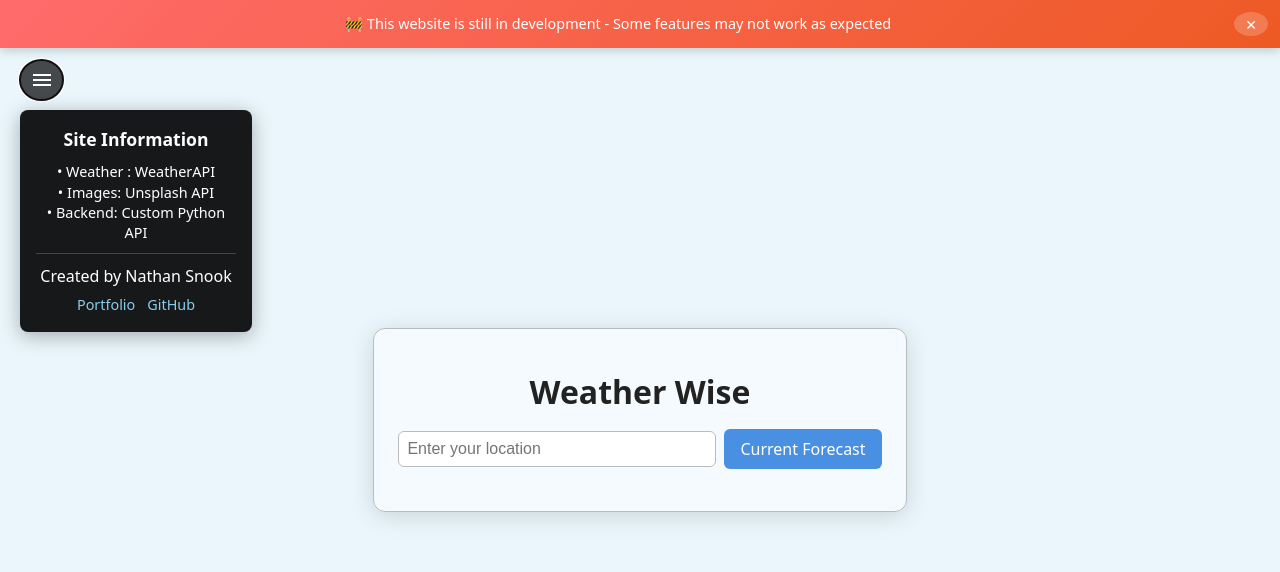
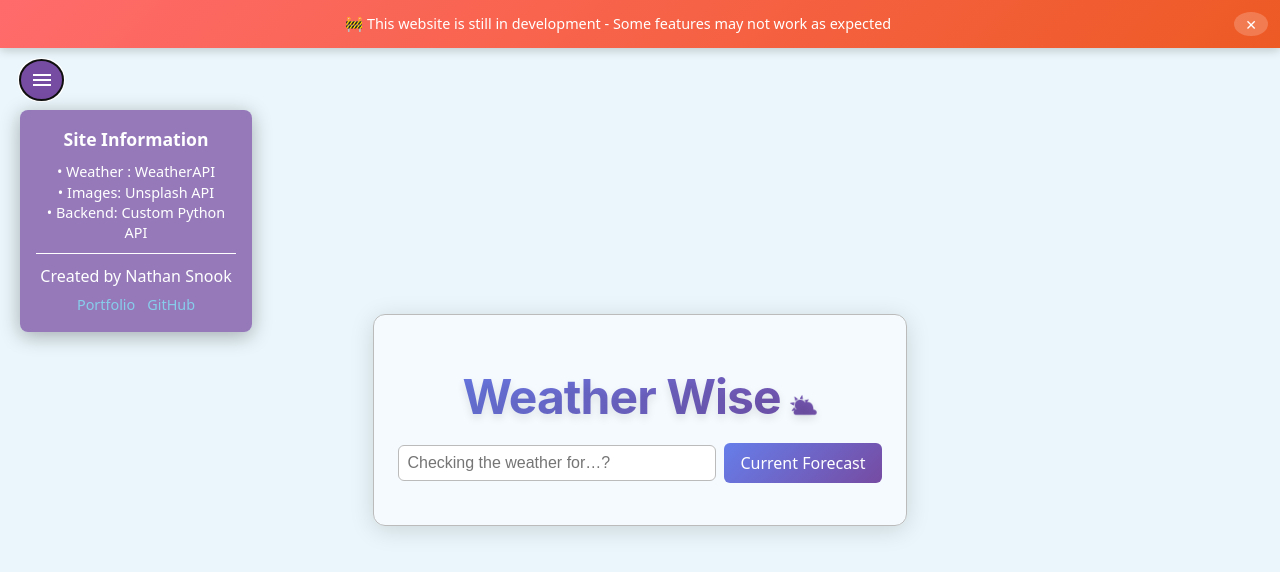
Before and after one commit to w0418773/Weather-App, a React (Vite) app: page / in a window 1280 px wide. Both pictures are taken after a click on the button 41 px from the left and 80 px from the top of the page. Shown: the top 572 px of the page. Built offline with nearby package versions, Linux system fonts and the light colour scheme.

Commit message:
Updated UI

```diff
--- a/src/App.jsx
+++ b/src/App.jsx
@@ -10,6 +10,7 @@ function App() {
   const [showInfoCard, setShowInfoCard] = useState(false)
   const [isMobile, setIsMobile] = useState(window.innerWidth <= 768)
   const [showDevBanner, setShowDevBanner] = useState(true) // Set to false to hide banner
+  const [isLoading, setIsLoading] = useState(false)
   const BaseURLDev = 'http://localhost:8000'
   const BaseURLProd = 'https://weather-api-py.vercel.app'
 
@@ -38,8 +39,10 @@ function App() {
     setWeather(null)
     setBgUrl('')
     setImageInfo(null)
+    setIsLoading(true)
     if (!location.trim()) {
       setError('Please enter a location.')
+      setIsLoading(false)
       return
     }
     try {
@@ -48,11 +51,13 @@ function App() {
       )
       if (!currentWeather.ok) {
         setError('Could not fetch weather. Try another location.')
+        setIsLoading(false)
         return
       }
       const weatherJSON = await currentWeather.json()
       if (weatherJSON.error) {
         setError(weatherJSON.error.message)
+        setIsLoading(false)
         return
       }
 
@@ -63,6 +68,8 @@ function App() {
     } catch (err) {
       setError('Error fetching weather data.')
       console.error(err)
+    } finally {
+      setIsLoading(false)
     }
   }
 
@@ -122,7 +129,7 @@ function App() {
         <button
           onClick={() => setShowInfoCard(!showInfoCard)}
           style={{
-            background: 'rgba(0, 0, 0, 0.7)',
+            background: '#764ba2',
             color: '#fff',
             border: 'none',
             borderRadius: '50%',
@@ -134,12 +141,21 @@ function App() {
             alignItems: 'center',
             justifyContent: 'center',
             flexDirection: 'column',
-            gap: '3px'
+            gap: '3px',
+            transition: 'all 0.3s ease'
+          }}
+          onMouseOver={e => {
+            e.currentTarget.style.background = '#6b46c1'
+            e.currentTarget.style.transform = 'scale(1.1)'
+          }}
+          onMouseOut={e => {
+            e.currentTarget.style.background = '#764ba2'
+            e.currentTarget.style.transform = 'scale(1)'
           }}
         >
-          <div style={{ width: isMobile ? '15px' : '18px', height: '2px', backgroundColor: '#fff' }}></div>
-          <div style={{ width: isMobile ? '15px' : '18px', height: '2px', backgroundColor: '#fff' }}></div>
-          <div style={{ width: isMobile ? '15px' : '18px', height: '2px', backgroundColor: '#fff' }}></div>
+          <div style={{ width: isMobile ? '15px' : '18px', height: '2px', backgroundColor: '#fff', pointerEvents: 'none' }}></div>
+          <div style={{ width: isMobile ? '15px' : '18px', height: '2px', backgroundColor: '#fff', pointerEvents: 'none' }}></div>
+          <div style={{ width: isMobile ? '15px' : '18px', height: '2px', backgroundColor: '#fff', pointerEvents: 'none' }}></div>
         </button>
 
         {showInfoCard && (
@@ -147,8 +163,8 @@ function App() {
             position: 'absolute',
             top: isMobile ? '40px' : '50px',
             left: '0',
-            background: 'rgba(0, 0, 0, 0.9)',
-            color: '#fff',
+            background: '#764ba2bb',
+            color: '#ffffffff',
             padding: isMobile ? '12px' : '16px',
             borderRadius: '8px',
             fontSize: isMobile ? '0.8rem' : '0.9rem',
@@ -164,7 +180,7 @@ function App() {
               <div>• Backend: Custom Python API</div>
             </div>
 
-            <div style={{ borderTop: '1px solid #444', paddingTop: '10px' }}>
+            <div style={{ borderTop: '1px solid #ffffffff', paddingTop: '10px' }}>
               <div style={{ marginBottom: '6px', fontSize: isMobile ? '0.9rem' : '1rem', fontWeight: '500' }}>
                 Created by Nathan Snook
               </div>
@@ -207,7 +223,31 @@ function App() {
           transition: 'background-image 0.8s'
         }}
       >
-        <h1 style={{textAlign: 'center', marginBottom: 20, color: '#222', fontSize: isMobile ? '1.5rem' : '2rem'}}>Weather Wise</h1>
+        <h1 style={{
+          textAlign: 'center',
+          marginBottom: 20,
+          fontSize: isMobile ? '2.2rem' : '3rem',
+          background: 'linear-gradient(135deg, #667eea 0%, #764ba2 100%)',
+          WebkitBackgroundClip: 'text',
+          WebkitTextFillColor: 'transparent',
+          backgroundClip: 'text',
+          fontWeight: '700',
+          fontFamily: '"Poppins", "Inter", "Segoe UI", sans-serif',
+          letterSpacing: '-0.02em',
+          lineHeight: '1.1',
+          textShadow: '0 4px 8px rgba(0,0,0,0.1)',
+          position: 'relative'
+        }}>
+          Weather Wise
+          <span style={{
+            fontSize: isMobile ? '1.2rem' : '1.5rem',
+            marginLeft: '8px',
+            display: 'inline-block',
+            animation: 'bounce 2s infinite'
+          }}>
+            ⛅
+          </span>
+        </h1>
         <div style={{
           marginBottom: 18,
           display: 'flex',
@@ -220,12 +260,14 @@ function App() {
             type="text"
             value={location}
             onChange={e => setLocation(e.target.value)}
-            placeholder="Enter your location"
+            placeholder="Checking the weather for…?"
             style={{
               padding: '8px',
               fontSize: '1rem',
               width: isMobile ? '100%' : '300px',
               borderRadius: 6,
+              background: '#ffffffff',
+              color: '#222',
               border: '1px solid #bbb',
               marginBottom: isMobile ? '8px' : '0'
             }}
@@ -235,16 +277,45 @@ function App() {
               padding: '8px 16px',
               fontSize: '1rem',
               borderRadius: 6,
-              background: '#4a90e2',
-              color: '#fff',
+              background: isLoading ? '#9ca3af' : 'linear-gradient(135deg, #667eea 0%, #764ba2 100%)',
+              color: '#ffffffff',
               border: 'none',
               height: '40px',
               minWidth: isMobile ? '100%' : '140px',
-              whiteSpace: 'nowrap'
+              whiteSpace: 'nowrap',
+              cursor: isLoading ? 'not-allowed' : 'pointer',
+              transition: 'all 0.3s ease',
+              opacity: isLoading ? 0.7 : 1,
+              transform: isLoading ? 'scale(0.98)' : 'scale(1)'
             }}
             onClick={handleGetWeather}
+            disabled={isLoading}
+            onMouseOver={e => {
+              if (!isLoading) {
+                e.target.style.background = 'linear-gradient(135deg, #5a67d8 0%, #6b46c1 100%)'
+              }
+            }}
+            onMouseOut={e => {
+              if (!isLoading) {
+                e.target.style.background = 'linear-gradient(135deg, #667eea 0%, #764ba2 100%)'
+              }
+            }}
           >
-            Current Forecast
+            {isLoading ? (
+              <span style={{ display: 'flex', alignItems: 'center', justifyContent: 'center', gap: '8px' }}>
+                <div style={{
+                  width: '16px',
+                  height: '16px',
+                  border: '2px solid transparent',
+                  borderTop: '2px solid #fff',
+                  borderRadius: '50%',
+                  animation: 'spin 1s linear infinite'
+                }}></div>
+                Loading...
+              </span>
+            ) : (
+              'Current Forecast'
+            )}
           </button>
         </div>
         {error && (
@@ -290,7 +361,7 @@ function App() {
             position: 'fixed',
             bottom: isMobile ? '10px' : '20px',
             right: isMobile ? '10px' : '20px',
-            background: 'rgba(0, 0, 0, 0.7)',
+            background: '#764ba2bb',
             color: '#fff',
             padding: isMobile ? '8px 10px' : '10px 12px',
             borderRadius: '8px',
@@ -327,6 +398,14 @@ function App() {
           </div>
         )}
       </div>
+      <style>
+        {`
+          @keyframes spin {
+            0% { transform: rotate(0deg); }
+            100% { transform: rotate(360deg); }
+          }
+        `}
+      </style>
     </>
   )
 }
```
